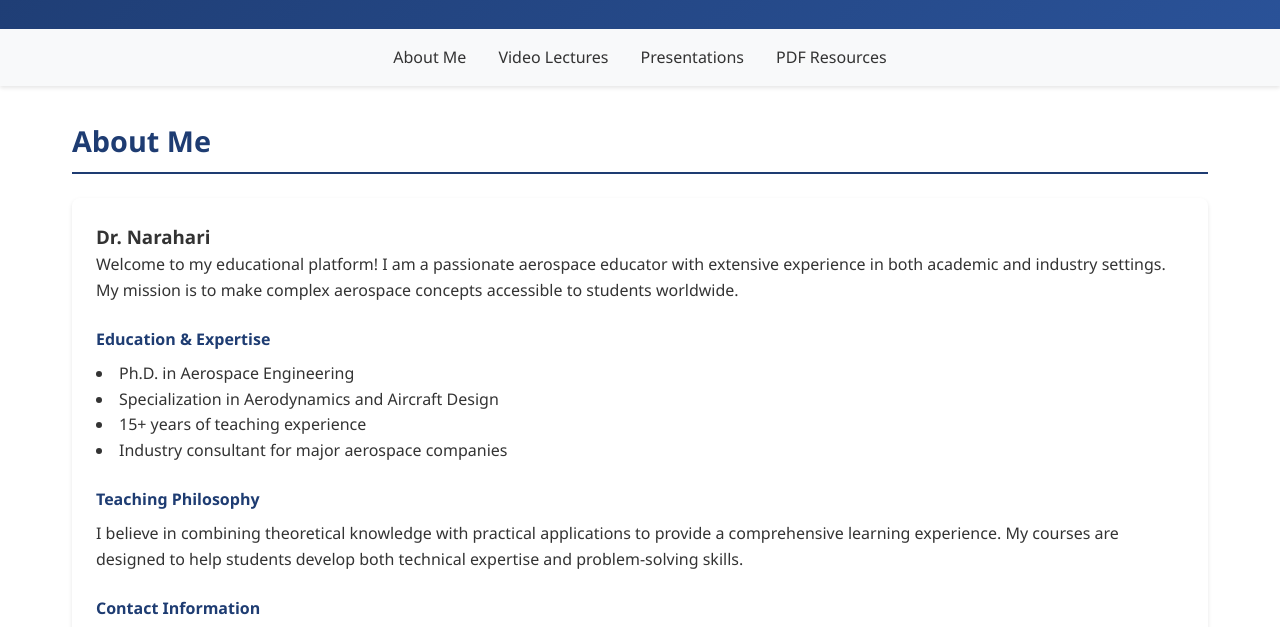
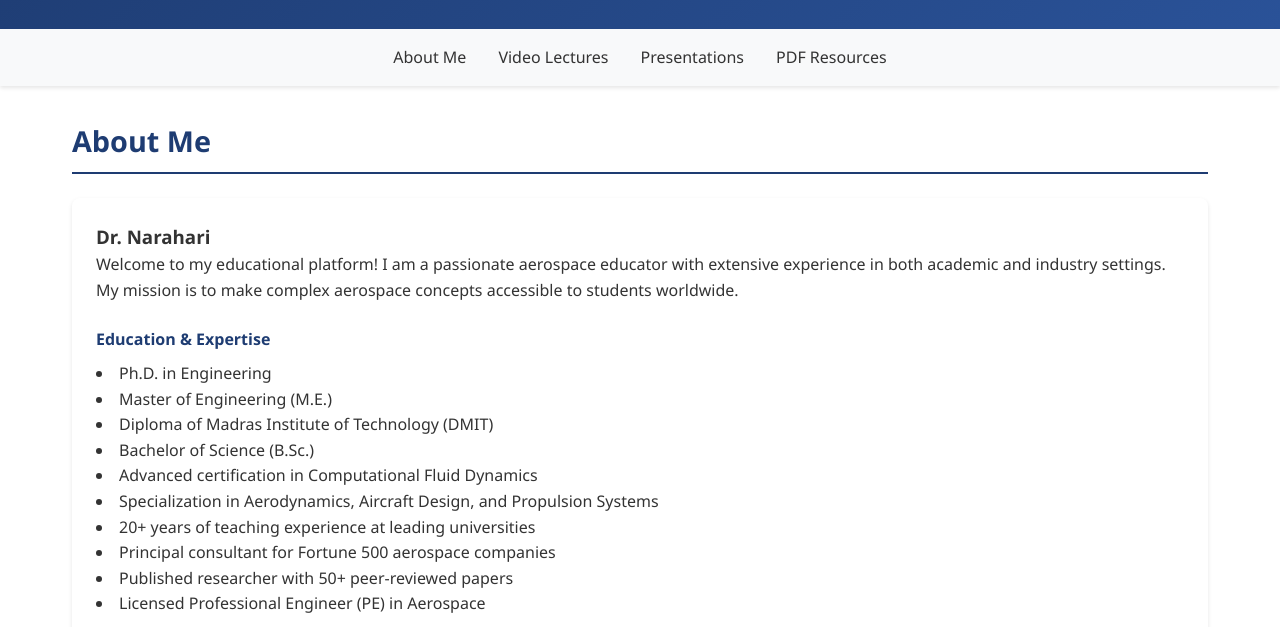
Before and after one commit to Hhunsur0/Mysite, a plain HTML site: page index.html in a window 1280 px wide. Shown: the part 141-768 px from the top of the page. Drawn offline with Linux system fonts and the light colour scheme.

Commit message:
Update index.html

```diff
--- a/index.html
+++ b/index.html
@@ -157,10 +157,16 @@
 
                 <h4 style="color: #1e3c72; margin-top: 1.5rem; margin-bottom: 0.5rem;">Education & Expertise</h4>
                 <ul style="list-style-position: inside; margin-bottom: 1rem;">
-                    <li>Ph.D. in Aerospace Engineering</li>
-                    <li>Specialization in Aerodynamics and Aircraft Design</li>
-                    <li>15+ years of teaching experience</li>
-                    <li>Industry consultant for major aerospace companies</li>
+                    <li>Ph.D. in Engineering</li>
+                    <li>Master of Engineering (M.E.)</li>
+                    <li>Diploma of Madras Institute of Technology (DMIT)</li>
+                    <li>Bachelor of Science (B.Sc.)</li>
+                    <li>Advanced certification in Computational Fluid Dynamics</li>
+                    <li>Specialization in Aerodynamics, Aircraft Design, and Propulsion Systems</li>
+                    <li>20+ years of teaching experience at leading universities</li>
+                    <li>Principal consultant for Fortune 500 aerospace companies</li>
+                    <li>Published researcher with 50+ peer-reviewed papers</li>
+                    <li>Licensed Professional Engineer (PE) in Aerospace</li>
                 </ul>
 
                 <h4 style="color: #1e3c72; margin-top: 1.5rem; margin-bottom: 0.5rem;">Teaching Philosophy</h4>
```
